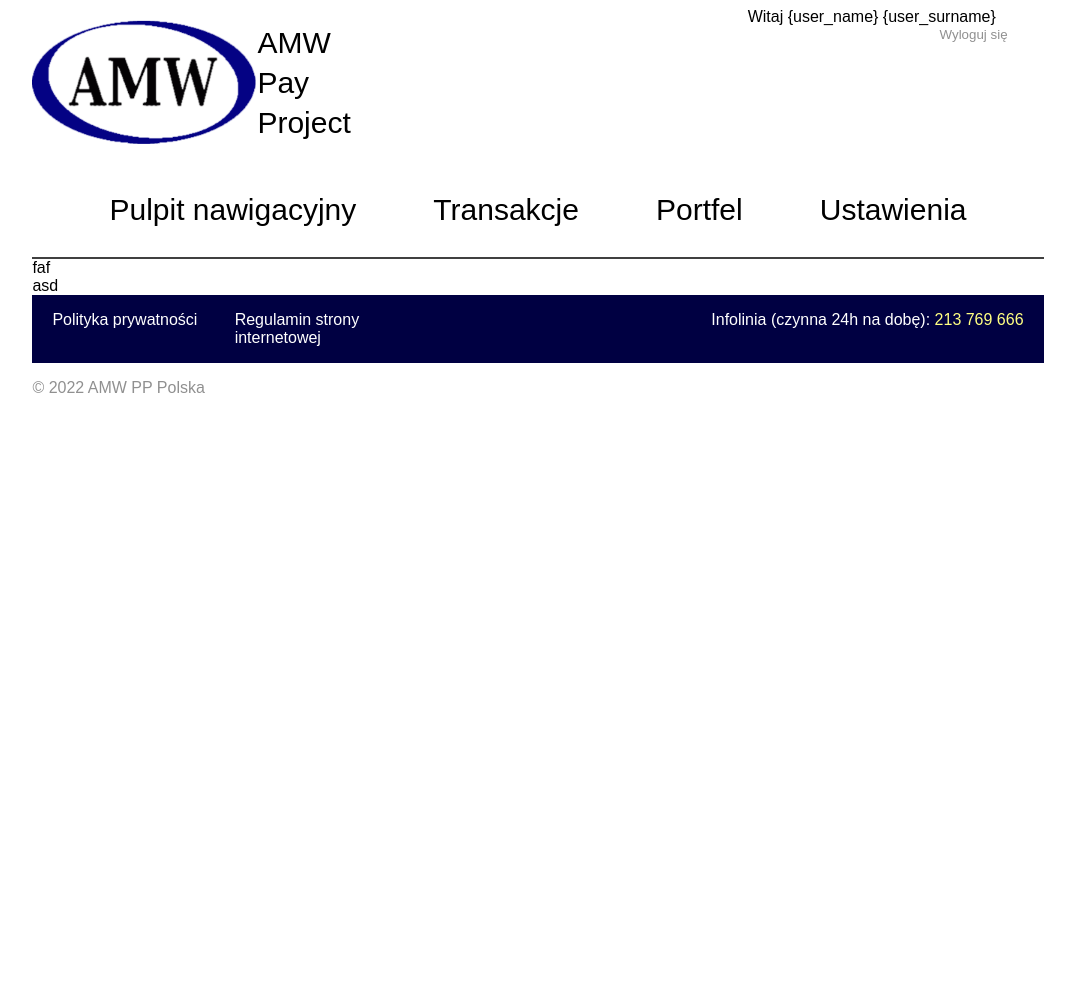
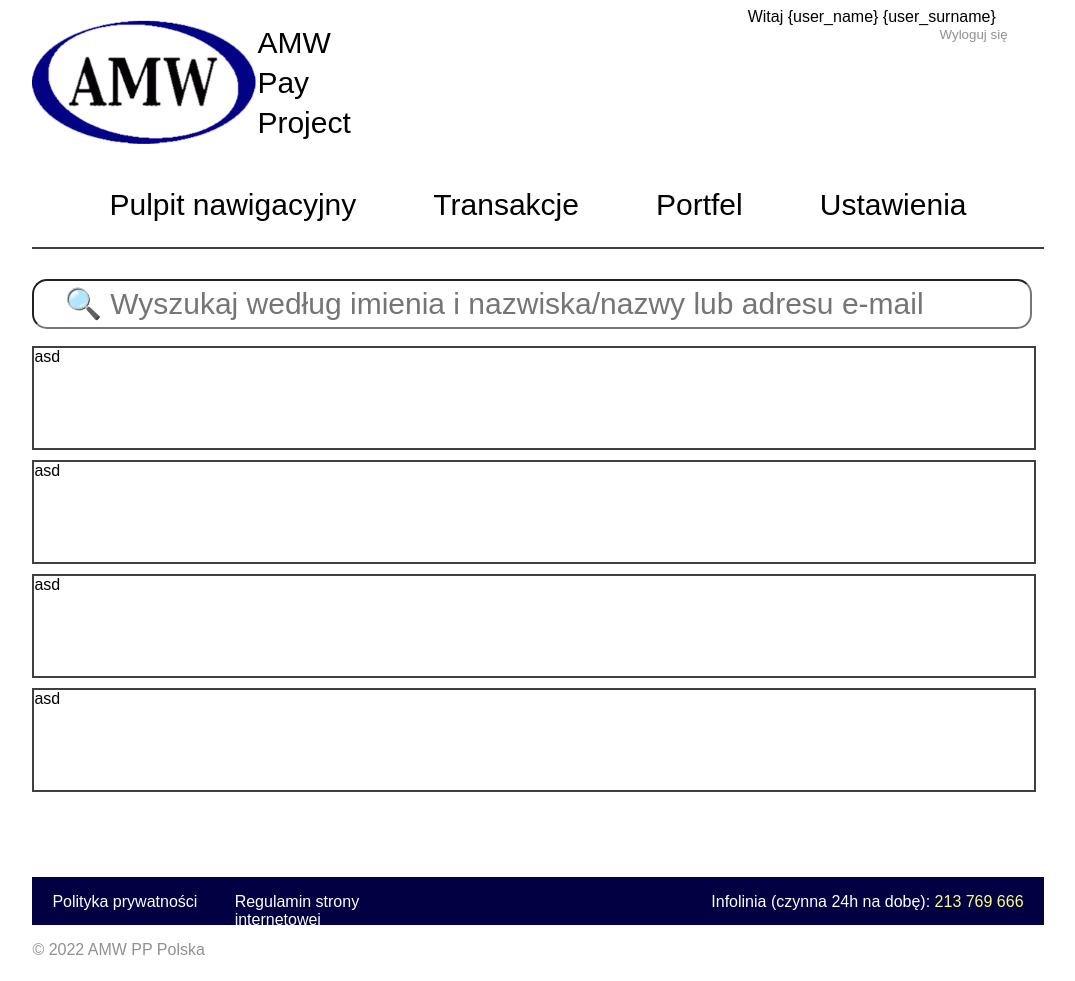
Before and after one commit to AMW-Pay-Project/Pay_Project, a PHP site: page /view/transaction_history.html in a window 1280 px wide. Shown: the whole page, without its empty margins (102-1177 px from the left). Before the commit the page ends 393 px from the top, so only its background shows below. Run offline with PHP 8.4, Linux system fonts and the light colour scheme.

Commit message:
PP-5 Historia transakcji 2

```diff
--- a/view/css/style_transaction_history.css
+++ b/view/css/style_transaction_history.css
@@ -4,20 +4,14 @@ body
 }
 .container {  display: grid;
     grid-template-columns: 10% 16% 16% 16% 16% 16% 10%;
-    grid-template-rows: 15% 10% 8.125 8.125 8.125 8.125 8.125 8.125 8.125 8.125 5% 5%;
+    grid-template-rows: 15% 10% 10% 55% 5% 5%;
     gap: 0px 0px;
     grid-auto-flow: row;
     grid-template-areas:
       "marginesL logo logo logo login login marginesP"
       "marginesL menu menu menu menu menu marginesP"
       "marginesL wyszukaj wyszukaj wyszukaj wyszukaj wyszukaj marginesP"
-      "marginesL trans trans trans trans trans marginesP"
-      "marginesL trans trans trans trans trans marginesP"
-      "marginesL trans trans trans trans trans marginesP"
-      "marginesL trans trans trans trans trans marginesP"
-      "marginesL trans trans trans trans trans marginesP"
-      "marginesL trans trans trans trans trans marginesP"
-      "marginesL trans trans trans trans trans marginesP"
+      "marginesL wszystko wszystko wszystko wszystko wszystko marginesP"
       "marginesL stopka1 stopka2 stopka3 stopka4 stopka4 marginesP"
       "marginesL stopkaD stopkaD stopkaD stopkaD stopkaD marginesP";
   }
@@ -139,8 +133,26 @@ body
 .wyszukaj
 {
     grid-area: wyszukaj;
+    margin-top: 30px;
+    margin-bottom: 30px;
+}
+.wszystko
+{
+    grid-area: wszystko;
+    margin-bottom: 30px;
 }
 .trans
 {
-    grid-area: trans;
+    height: 100px;
+    width: 1000px;
+    border: 2px solid #404040;
+    margin-bottom: 10px;
 }
+input
+{
+    height: 50px;
+    width: 1000px;
+    font-size: 30px;
+    border-radius: 15px;
+    padding-left: 30px;
+}
--- a/view/transaction_history.html
+++ b/view/transaction_history.html
@@ -32,10 +32,22 @@
                 </div>
             </div>
             <div class="wyszukaj">
-                faf
+                <input type="text" id="szukaj" placeholder="&#128269 Wyszukaj według imienia i nazwiska/nazwy lub adresu e-mail"></input>
             </div>
-            <div class="trans">
-                asd
+            <div class="wszystko">
+                <div class="trans">
+                    asd
+                </div>
+                <div class="trans">
+                    asd
+                </div>
+                <div class="trans">
+                    asd
+                </div>
+                <div class="trans">
+                    asd
+                </div>
+
             </div>
             <div class="stopka1">
                 <p>Polityka prywatności</p>
```
